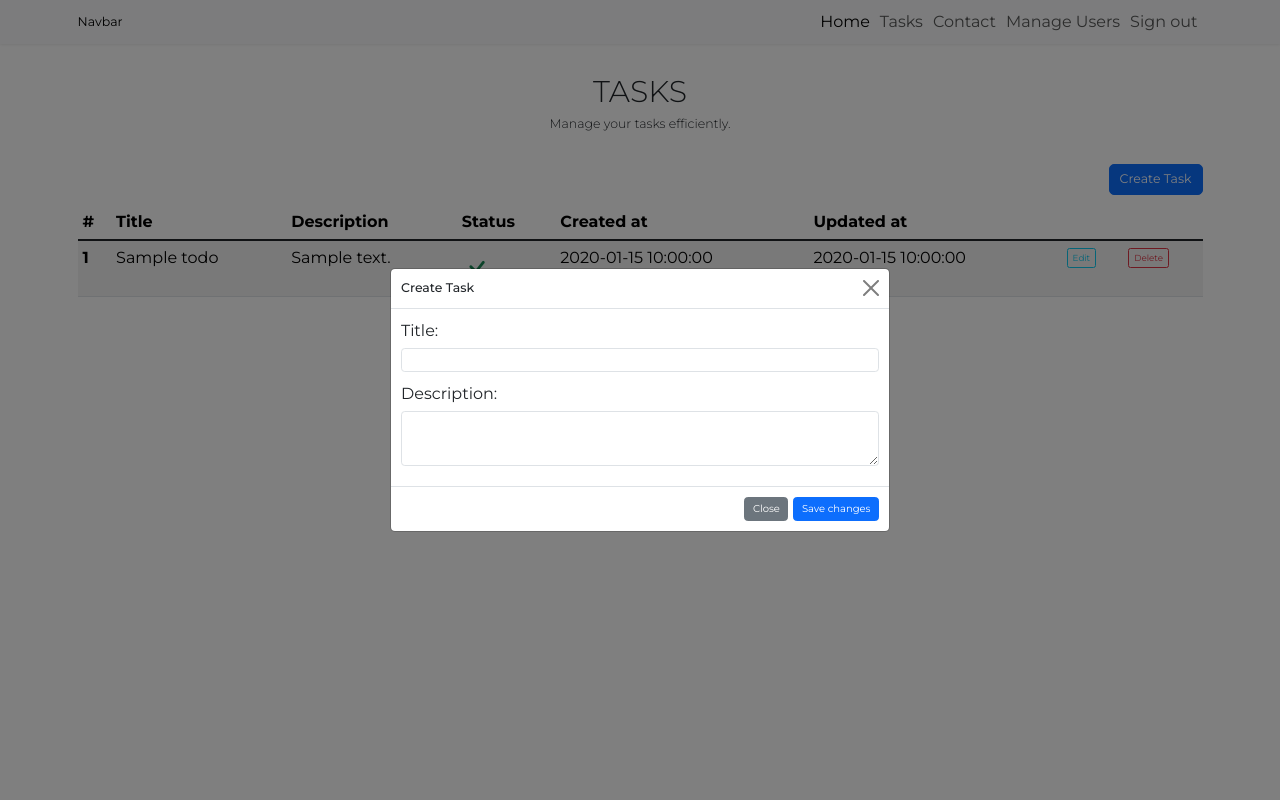
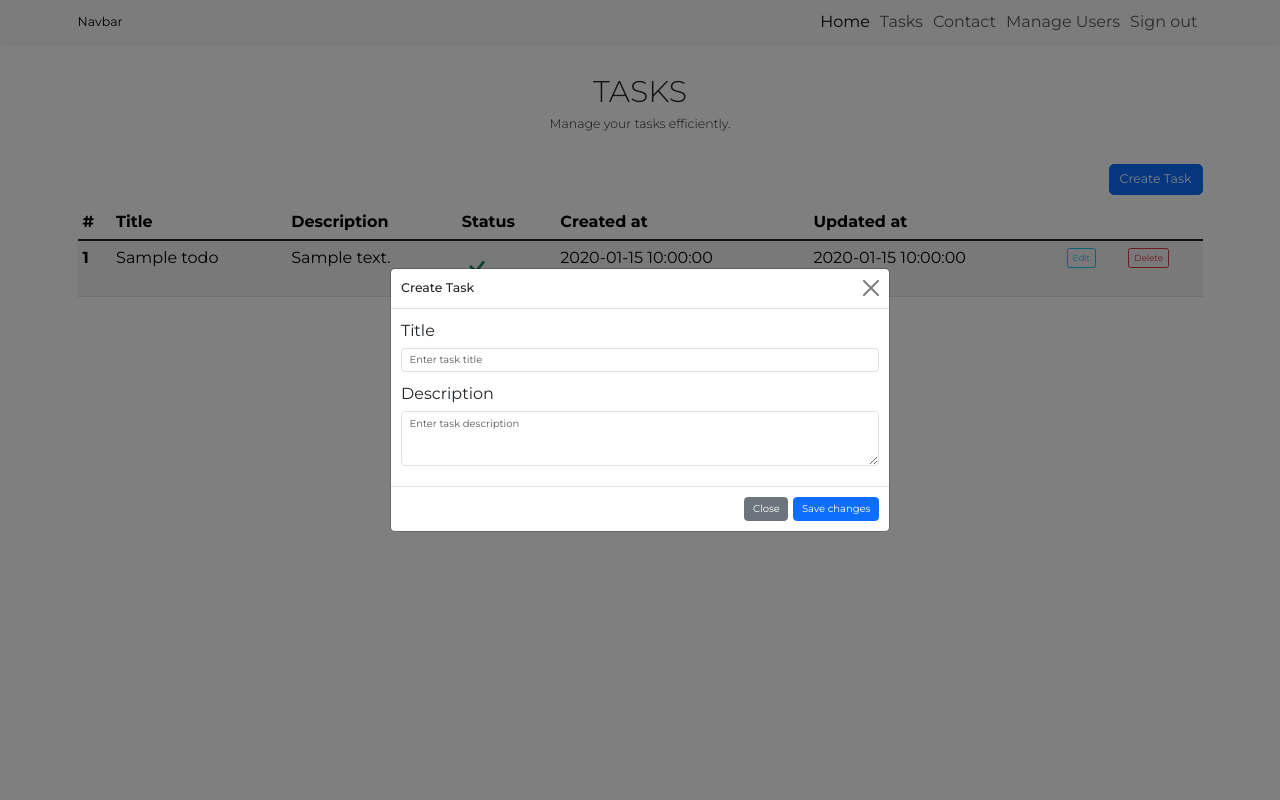
Before and after one commit to MaxPolak04/flask_taskmanager_crud, a Flask app: page /tasks/ in a window 1280 px wide, after a click on "Create Task". Run offline with Flask 3, Linux system fonts and the light colour scheme; a user stored in the database is signed in; tables that the repository leaves empty hold one stand-in row (values such as "Sample post"); parts of the project's set-up code (start-up, migrations or seed data) failed here and were passed over.

Commit message:
add tasks forms

```diff
--- a/taskmanager_app/forms/tasks_forms.py
+++ b/taskmanager_app/forms/tasks_forms.py
@@ -0,0 +1,18 @@
+from flask_wtf import FlaskForm
+from wtforms import StringField, TextAreaField, SubmitField, BooleanField
+from wtforms.validators import DataRequired, Length, Optional
+
+
+class CreateTaskForm(FlaskForm):
+    title = StringField('Title', validators=[DataRequired(), Length(max=100)])
+    description = TextAreaField('Description', validators=[Optional(), Length(max=300)])
+
+
+class UpdateTaskForm(FlaskForm):
+    title = StringField('Title', validators=[DataRequired(), Length(max=100)])
+    description = TextAreaField('Description', validators=[Optional(), Length(max=300)])
+    is_done = BooleanField('Done', default=False)
+
+
+class DeleteTaskForm(FlaskForm):
+    submit = SubmitField('Delete Task')
--- a/taskmanager_app/tasks/routes.py
+++ b/taskmanager_app/tasks/routes.py
@@ -2,6 +2,7 @@ from flask import request, render_template, url_for, redirect, flash
 from flask_login import login_required, current_user
 from . import tasks_bp
 from taskmanager_app import limiter
+from taskmanager_app.forms.tasks_forms import CreateTaskForm, UpdateTaskForm, DeleteTaskForm
 from taskmanager_app.models import Todo, db
 from taskmanager_app.utils import dynamic_limit
 
@@ -18,37 +19,40 @@ def get_all_tasks():
         .paginate(page=page, per_page=per_page)
 
     tasks = pagination.items
-    return render_template('task.html', tasks=tasks, pagination=pagination)
+    update_forms = {task.id: UpdateTaskForm(obj=task) for task in tasks}
+    delete_forms = {task.id: DeleteTaskForm() for task in tasks}
+    return render_template('task.html',
+                           tasks=tasks,
+                           pagination=pagination,
+                           create_form=CreateTaskForm(),
+                           update_forms=update_forms,
+                           delete_forms=delete_forms)
 
 
 @tasks_bp.route('/create-task', methods=['POST'])
 @limiter.limit(dynamic_limit)
 @login_required
 def create_task():
-    title = request.form.get('title')
-    description = request.form.get('description')
+    form = CreateTaskForm()
 
-    if not title:
-        flash('Title is required!', 'danger')
+    if form.validate_on_submit():
+        title = form.title.data
+        description = form.description.data
+
+        if description and not description.strip():
+            flash('Description cannot be just whitespace!', 'danger')
+            return redirect(url_for('tasks.get_all_tasks'))
+
+        new_task = Todo(title=title, description=description, user_id=current_user.id)
+        db.session.add(new_task)
+        db.session.commit()
+        flash('Task created successfully!', 'success')
         return redirect(url_for('tasks.get_all_tasks'))
-
-    if len(title) > 100:
-        flash('The title is too long (max 100 characters)!', 'danger')
-        return redirect(url_for('tasks.get_all_tasks'))
-
-    if description and len(description) > 300:
-        flash('The description can be at most 300 characters long!', 'danger')
-        return redirect(url_for('tasks.get_all_tasks'))
-
-    if description and not description.strip():
-        flash('Description cannot be just whitespace!', 'danger')
-        return redirect(url_for('tasks.get_all_tasks'))
-
-    new_task = Todo(title=title, description=description, user_id=current_user.id)
-    db.session.add(new_task)
-    db.session.commit()
-    flash('Task created successfully!', 'success')
-    return redirect(url_for('tasks.get_all_tasks'))
+    return render_template('task.html',
+                       tasks=Todo.query.filter_by(user_id=current_user.id).order_by(Todo.id).all(),
+                       create_form=CreateTaskForm(),
+                       update_forms={task.id: UpdateTaskForm(obj=task) for task in Todo.query.filter_by(user_id=current_user.id)},
+                       form=form)
 
 
 @tasks_bp.route('/update-task/<int:task_id>', methods=['POST'])
@@ -56,12 +60,27 @@ def create_task():
 @login_required
 def update_task(task_id):
     task = Todo.query.get_or_404(task_id)
-    task.title = request.form.get('title')
-    task.description = request.form.get('description')
-    task.is_done = True if request.form.get('is_done') == 'True' else False
-    db.session.commit()
-    flash('Task updated successfully!', 'success')
-    return redirect(url_for('tasks.get_all_tasks'))
+    form = UpdateTaskForm()
+
+    if form.validate_on_submit():
+        task.title = form.title.data
+
+        if form.description.data and not form.description.data.strip():
+            flash('Description cannot be just whitespace!', 'danger')
+            return redirect(url_for('tasks.get_all_tasks'))
+        else:
+            task.description = form.description.data
+
+        task.is_done = form.is_done.data
+
+        db.session.commit()
+        flash('Task updated successfully!', 'success')
+        return redirect(url_for('tasks.get_all_tasks'))
+    return render_template('task.html',
+                       tasks=Todo.query.filter_by(user_id=current_user.id).order_by(Todo.id).all(),
+                       create_form=CreateTaskForm(),
+                       update_forms={task.id: UpdateTaskForm(obj=task) for task in Todo.query.filter_by(user_id=current_user.id)},
+                       form=form)
 
 
 @tasks_bp.route('/delete-task/<int:task_id>', methods=['POST'])
--- a/taskmanager_app/templates/create-task-modal.html
+++ b/taskmanager_app/templates/create-task-modal.html
@@ -9,13 +9,20 @@
             </div>
             <div class="modal-body">
                 <form id="createForm" action="{{ url_for('tasks.create_task') }}" method="POST" enctype="multipart/form-data">
+                    {{ create_form.hidden_tag() }}
                     <div class="mb-3">
-                        <label for="title" class="form-label">Title:</label>
-                        <input type="text" class="form-control" id="title" name="title" required>
+                        {{ create_form.title.label(class="form-label") }}
+                        {{ create_form.title(class="form-control", placeholder="Enter task title") }}
+                        {% for error in create_form.title.errors %}
+                        <div class="text-danger">{{ error }}</div>
+                        {% endfor %}
                     </div>
                     <div class="mb-3">
-                        <label for="description" class="form-label">Description:</label>
-                        <textarea class="form-control" id="description" name="description" rows="3"></textarea>
+                        {{ create_form.description.label(class="form-label") }}
+                        {{ create_form.description(class="form-control", placeholder="Enter task description", rows=3) }}
+                        {% for error in create_form.description.errors %}
+                        <div class="text-danger">{{ error }}</div>
+                        {% endfor %}
                     </div>
                 </form>
             </div>
--- a/taskmanager_app/templates/delete-task-modal.html
+++ b/taskmanager_app/templates/delete-task-modal.html
@@ -13,7 +13,8 @@
             <div class="modal-footer">
                 <button type="button" class="btn btn-secondary" data-bs-dismiss="modal">Close</button>
                 <form action="{{ url_for('tasks.delete_task', task_id=task.id) }}" method="POST">
-                    <button type="submit" class="btn btn-primary">Delete</button>
+                    {{ delete_forms[task.id].hidden_tag() }}
+                    {{ delete_forms[task.id].submit(class="btn btn-primary") }}
                 </form>
             </div>
         </div>
--- a/taskmanager_app/templates/edit-task-modal.html
+++ b/taskmanager_app/templates/edit-task-modal.html
@@ -8,30 +8,26 @@
                 <button type="button" class="btn-close" data-bs-dismiss="modal" aria-label="Close"></button>
             </div>
             <div class="modal-body">
+                {% set form = update_forms[task.id] %}
                 <form id="editForm-{{ task.id }}" action="{{ url_for('tasks.update_task', task_id=task.id) }}" method="POST">
+                    {{ form.hidden_tag() }}
                     <div class="mb-3">
-                        <label for="title" class="form-label">Title:</label>
-                        <input type="text" class="form-control" id="title" name="title" value="{{ task.title}}"
-                            required>
+                        {{ form.title.label(class="form-label") }}
+                        {{ form.title(class="form-control", value=task.title, placeholder="Enter task title") }}
+                        {% for error in form.title.errors %}
+                        <div class="text-danger">{{ error }}</div>
+                        {% endfor %}
                     </div>
                     <div class="mb-3">
-                        <label for="description" class="form-label">Description:</label>
-                        <textarea class="form-control" id="description" name="description" rows="3"
-                            required>{{ task.description }}</textarea>
+                        {{ form.description.label(class="form-label") }}
+                        {{ form.description(class="form-control", value=task.description, placeholder="Enter task description", rows=3) }}
+                        {% for error in form.description.errors %}
+                        <div class="text-danger">{{ error }}</div>
+                        {% endfor %}
                     </div>
                     <div class="form-check mb-3">
-                        <input class="form-check-input" type="radio" name="is_done" id="radioDefault1" value="True" {%
-                            if task.is_done %}checked{% endif %}>
-                        <label class="form-check-label" for="radioDefault1">
-                            Done
-                        </label>
-                    </div>
-                    <div class="form-check mb-3">
-                        <input class="form-check-input" type="radio" name="is_done" id="radioDefault2" value="False" {%
-                            if not task.is_done %}checked{% endif %}>
-                        <label class="form-check-label" for="radioDefault2">
-                            Not Done
-                        </label>
+                        {{ form.is_done(class="form-check-input", value=task.is_done) }}
+                        {{ form.is_done.label(class="form-check-label") }}
                     </div>
                 </form>
             </div>
```
